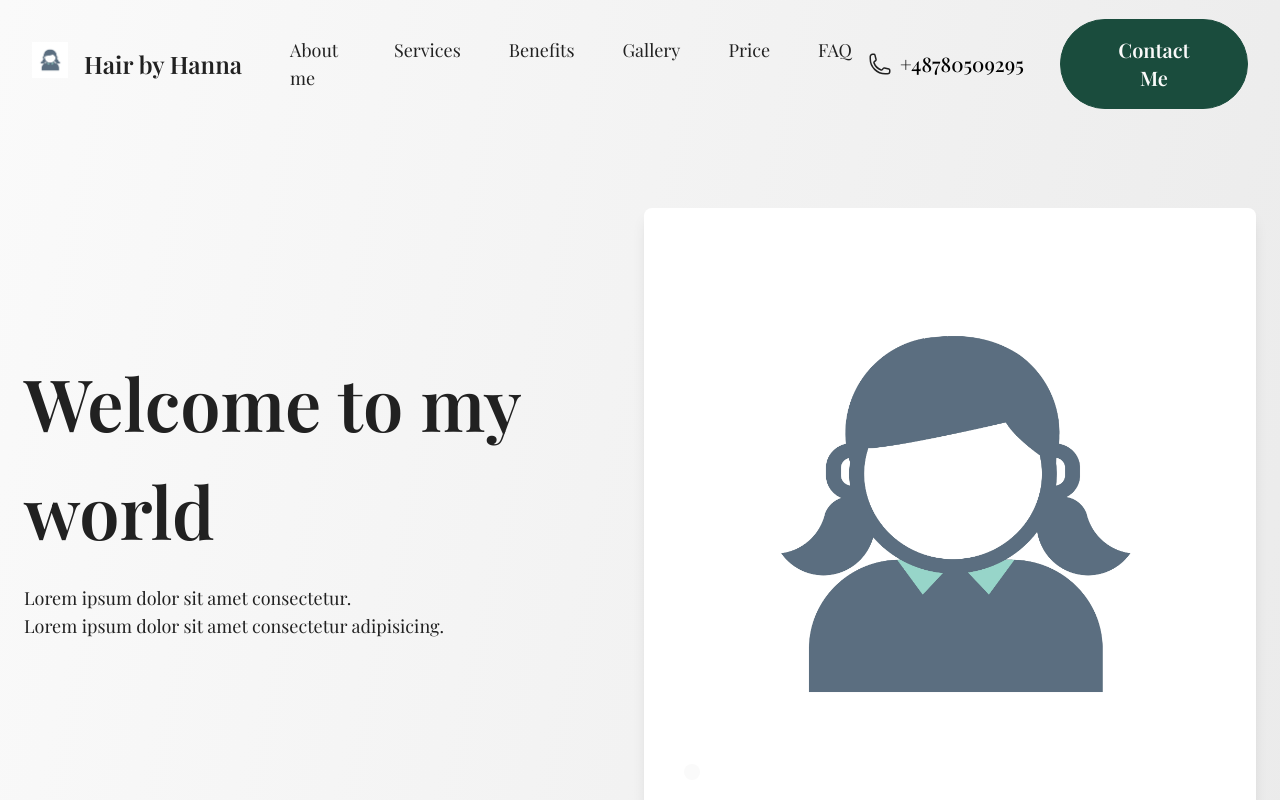
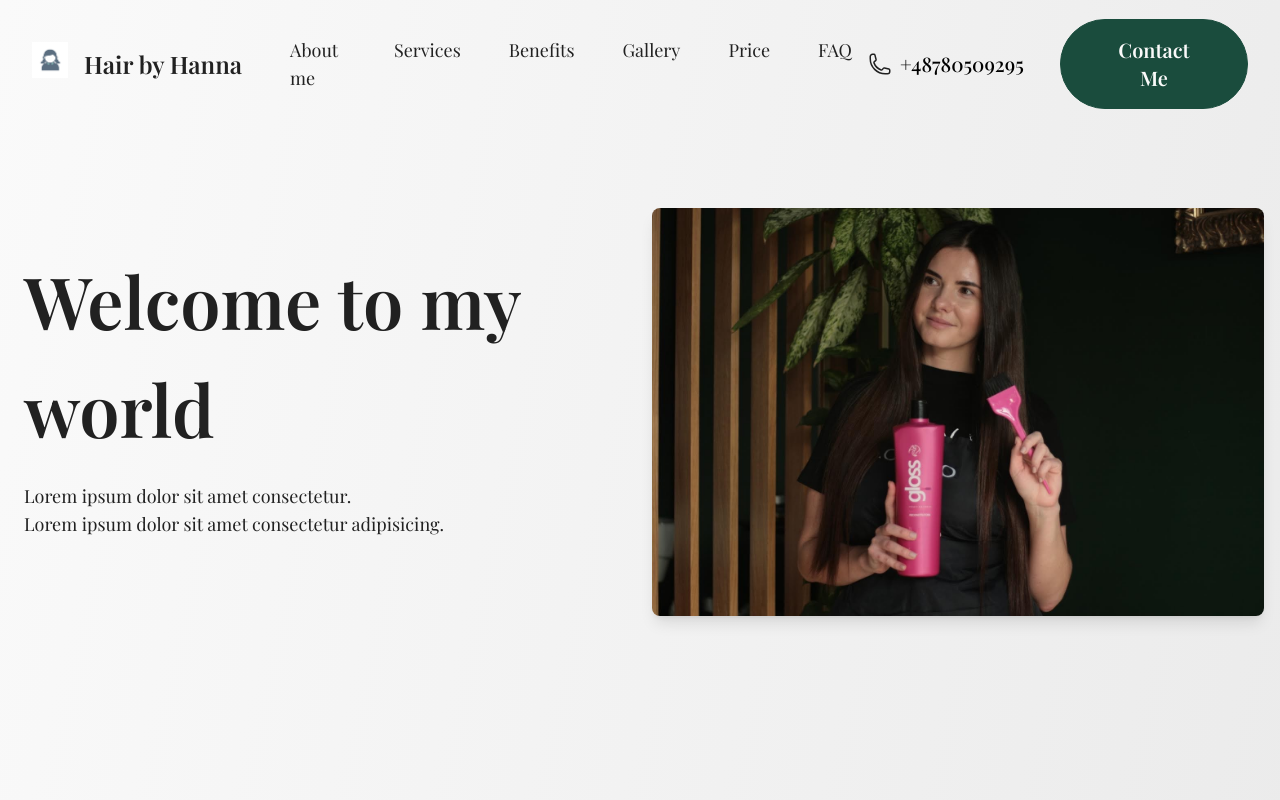
Before and after one commit to ValeriiMatviienko/hair, a Next.js app: page / in a window 1280 px wide. Shown: the top 800 px of the page. Built offline with nearby package versions, Linux system fonts and the light colour scheme.

Commit message:
added photo

```diff
--- a/app/components/HeroSection/index.tsx
+++ b/app/components/HeroSection/index.tsx
@@ -33,10 +33,10 @@ const HeroSection = () => {
             </Fade>
           </div>
 
-          <div className="relative flex justify-center col-span-12 lg:col-span-6">
-            <div className="absolute flex items-center gap-5 p-2 bg-white bottom-10 left-10 rounded-xl"></div>
+          <div className="flex justify-center col-span-12 lg:col-span-6">
+            <div className="flex items-center gap-5 p-2  bottom-10 left-10 rounded-xl"></div>
             <Image
-              src="/images/5908.jpg"
+              src="/images/profilePicture.jpg"
               alt="nothing"
               width={1000}
               height={805}
```
Also changed, not shown: public/images/profilePicture.jpg (added).
